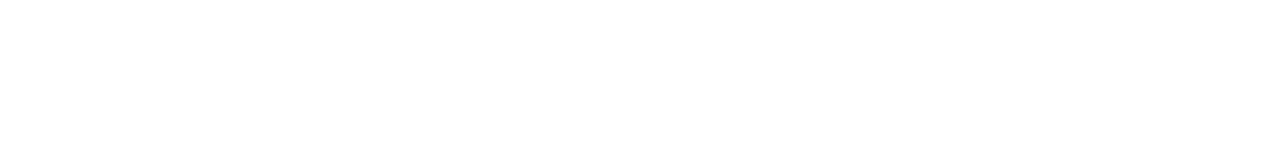
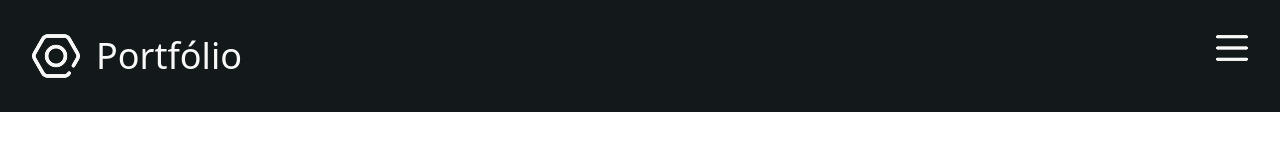
Before and after one commit to 237legg/landing-page, a website: page src/index.html in a window 1280 px wide. Drawn offline with Linux system fonts and the light colour scheme.

Commit message:
feat: adicionado header

```diff
--- a/src/index.html
+++ b/src/index.html
@@ -6,6 +6,19 @@
     <title>Portfólio</title>
     <link href="./output.css" rel="stylesheet">
 </head>
-<body></body>
+<body class="font-main">
+    <header class="flex flex-row justify-between p-8 bg-black text-white ">
+        <div class="flex flex-row items-center gap-4">
+            <div class="size-12">
+                <div><img src="./img/Logo.png" alt="Logo do Site"></div>
+            </div>
+            <h1 class="text-4xl">Portfólio</h1>
+        </div>
+        <div class="size-8">
+            <img src="./img/Hamburguer.png" alt="">
+        </div>
+    </header>
+
+</body>
 </body>
 </html>
```
